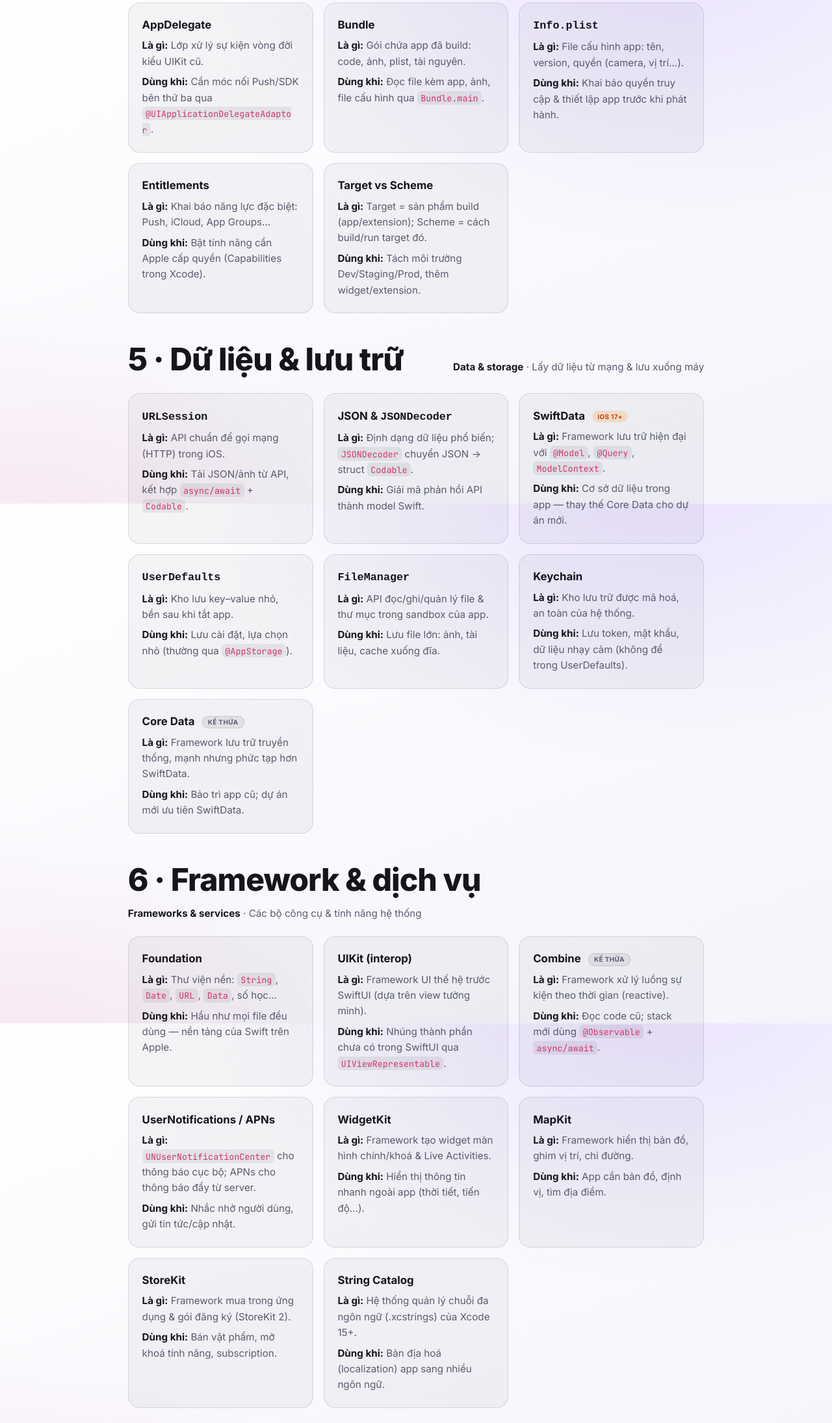
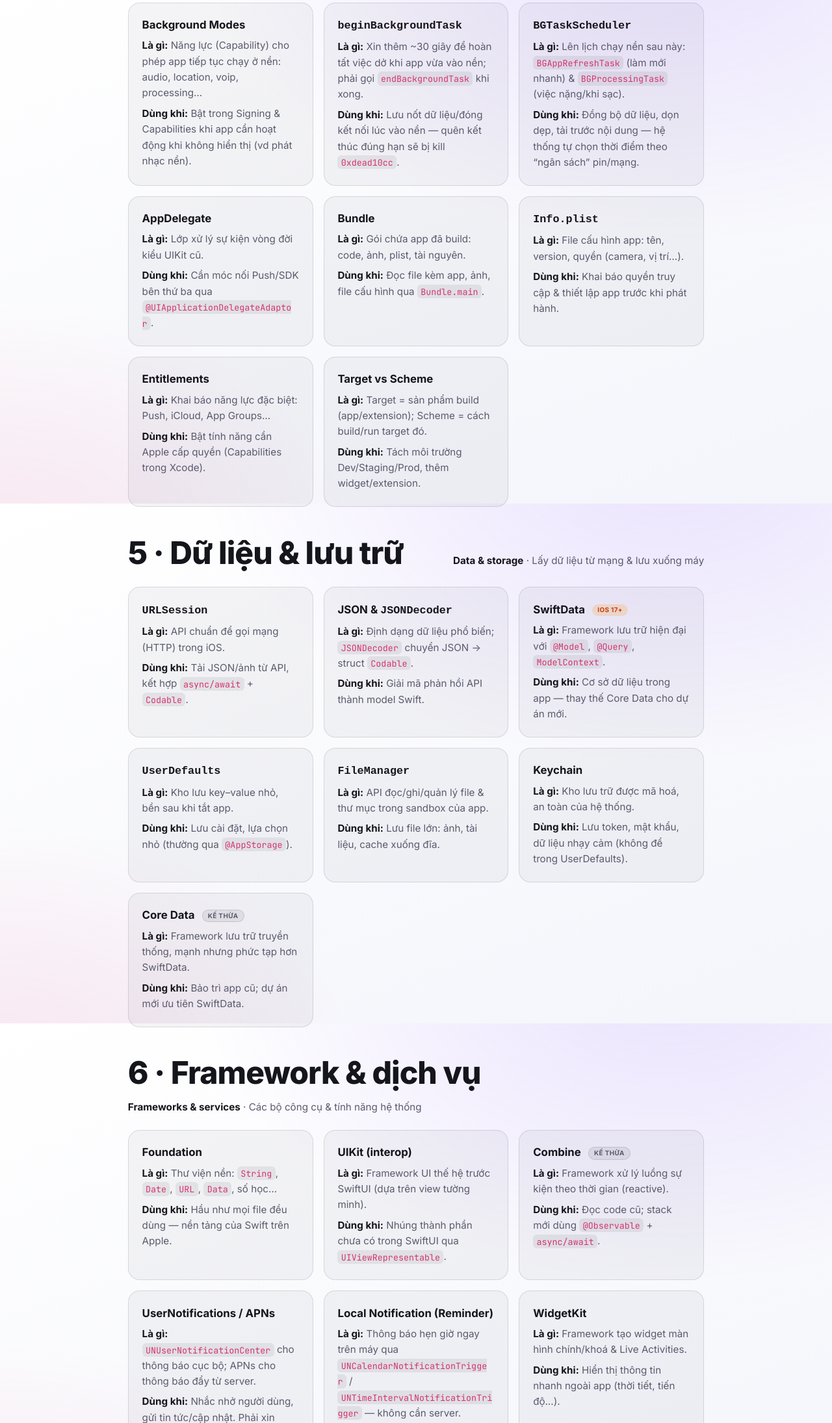
Before and after one commit to quytm93/guides, a plain HTML site: page glossary-ios.html in a window 1280 px wide. Shown: the part 4825-7015 px from the top of the page at 65% size. Drawn offline with Linux system fonts and the light colour scheme.

Commit message:
Glossary: add background modes/tasks + local notification reminders
Co-Authored-By: Claude Opus 4.8 (1M context) <noreply@anthropic.com>

```diff
--- a/glossary-ios.html
+++ b/glossary-ios.html
@@ -114,6 +114,9 @@
         <div class="card"><h3><code>App</code> / <code>Scene</code></h3><p><strong>Là gì:</strong> <code>App</code> là điểm vào; <code>Scene</code> (vd <code>WindowGroup</code>) là một cửa sổ giao diện.</p><p><strong>Dùng khi:</strong> Khai báo cấu trúc gốc của ứng dụng SwiftUI.</p></div>
         <div class="card"><h3><code>@main</code></h3><p><strong>Là gì:</strong> Đánh dấu struct là điểm khởi động của app.</p><p><strong>Dùng khi:</strong> Đặt trên struct tuân theo <code>App</code> — chỉ một nơi duy nhất.</p></div>
         <div class="card"><h3><code>ScenePhase</code></h3><p><strong>Là gì:</strong> Trạng thái app: <code>active</code> / <code>inactive</code> / <code>background</code>.</p><p><strong>Dùng khi:</strong> Lưu dữ liệu, tạm dừng timer khi app vào nền.</p></div>
+        <div class="card"><h3>Background Modes</h3><p><strong>Là gì:</strong> Năng lực (Capability) cho phép app tiếp tục chạy ở nền: audio, location, voip, processing…</p><p><strong>Dùng khi:</strong> Bật trong Signing &amp; Capabilities khi app cần hoạt động khi không hiển thị (vd phát nhạc nền).</p></div>
+        <div class="card"><h3><code>beginBackgroundTask</code></h3><p><strong>Là gì:</strong> Xin thêm ~30 giây để hoàn tất việc dở khi app vừa vào nền; phải gọi <code>endBackgroundTask</code> khi xong.</p><p><strong>Dùng khi:</strong> Lưu nốt dữ liệu/đóng kết nối lúc vào nền — quên kết thúc đúng hạn sẽ bị kill <code>0xdead10cc</code>.</p></div>
+        <div class="card"><h3><code>BGTaskScheduler</code></h3><p><strong>Là gì:</strong> Lên lịch chạy nền sau này: <code>BGAppRefreshTask</code> (làm mới nhanh) &amp; <code>BGProcessingTask</code> (việc nặng/khi sạc).</p><p><strong>Dùng khi:</strong> Đồng bộ dữ liệu, dọn dẹp, tải trước nội dung — hệ thống tự chọn thời điểm theo “ngân sách” pin/mạng.</p></div>
         <div class="card"><h3>AppDelegate</h3><p><strong>Là gì:</strong> Lớp xử lý sự kiện vòng đời kiểu UIKit cũ.</p><p><strong>Dùng khi:</strong> Cần móc nối Push/SDK bên thứ ba qua <code>@UIApplicationDelegateAdaptor</code>.</p></div>
         <div class="card"><h3>Bundle</h3><p><strong>Là gì:</strong> Gói chứa app đã build: code, ảnh, plist, tài nguyên.</p><p><strong>Dùng khi:</strong> Đọc file kèm app, ảnh, file cấu hình qua <code>Bundle.main</code>.</p></div>
         <div class="card"><h3><code>Info.plist</code></h3><p><strong>Là gì:</strong> File cấu hình app: tên, version, quyền (camera, vị trí…).</p><p><strong>Dùng khi:</strong> Khai báo quyền truy cập &amp; thiết lập app trước khi phát hành.</p></div>
@@ -143,7 +146,8 @@
         <div class="card"><h3>Foundation</h3><p><strong>Là gì:</strong> Thư viện nền: <code>String</code>, <code>Date</code>, <code>URL</code>, <code>Data</code>, số học…</p><p><strong>Dùng khi:</strong> Hầu như mọi file đều dùng — nền tảng của Swift trên Apple.</p></div>
         <div class="card"><h3>UIKit (interop)</h3><p><strong>Là gì:</strong> Framework UI thế hệ trước SwiftUI (dựa trên view tường minh).</p><p><strong>Dùng khi:</strong> Nhúng thành phần chưa có trong SwiftUI qua <code>UIViewRepresentable</code>.</p></div>
         <div class="card"><h3>Combine <span class="gloss-badge badge-legacy">Kế thừa</span></h3><p><strong>Là gì:</strong> Framework xử lý luồng sự kiện theo thời gian (reactive).</p><p><strong>Dùng khi:</strong> Đọc code cũ; stack mới dùng <code>@Observable</code> + <code>async/await</code>.</p></div>
-        <div class="card"><h3>UserNotifications / APNs</h3><p><strong>Là gì:</strong> <code>UNUserNotificationCenter</code> cho thông báo cục bộ; APNs cho thông báo đẩy từ server.</p><p><strong>Dùng khi:</strong> Nhắc nhở người dùng, gửi tin tức/cập nhật.</p></div>
+        <div class="card"><h3>UserNotifications / APNs</h3><p><strong>Là gì:</strong> <code>UNUserNotificationCenter</code> cho thông báo cục bộ; APNs cho thông báo đẩy từ server.</p><p><strong>Dùng khi:</strong> Nhắc nhở người dùng, gửi tin tức/cập nhật. Phải xin quyền (<code>requestAuthorization</code>) trước, nếu không lịch thông báo sẽ âm thầm thất bại.</p></div>
+        <div class="card"><h3>Local Notification (Reminder)</h3><p><strong>Là gì:</strong> Thông báo hẹn giờ ngay trên máy qua <code>UNCalendarNotificationTrigger</code> / <code>UNTimeIntervalNotificationTrigger</code> — không cần server.</p><p><strong>Dùng khi:</strong> Đặt lời nhắc, báo thức, nhắc lịch — đặt <code>identifier</code> để cập nhật/huỷ, chú ý giới hạn 64 thông báo đang chờ.</p></div>
         <div class="card"><h3>WidgetKit</h3><p><strong>Là gì:</strong> Framework tạo widget màn hình chính/khoá &amp; Live Activities.</p><p><strong>Dùng khi:</strong> Hiển thị thông tin nhanh ngoài app (thời tiết, tiến độ…).</p></div>
         <div class="card"><h3>MapKit</h3><p><strong>Là gì:</strong> Framework hiển thị bản đồ, ghim vị trí, chỉ đường.</p><p><strong>Dùng khi:</strong> App cần bản đồ, định vị, tìm địa điểm.</p></div>
         <div class="card"><h3>StoreKit</h3><p><strong>Là gì:</strong> Framework mua trong ứng dụng &amp; gói đăng ký (StoreKit 2).</p><p><strong>Dùng khi:</strong> Bán vật phẩm, mở khoá tính năng, subscription.</p></div>
```
